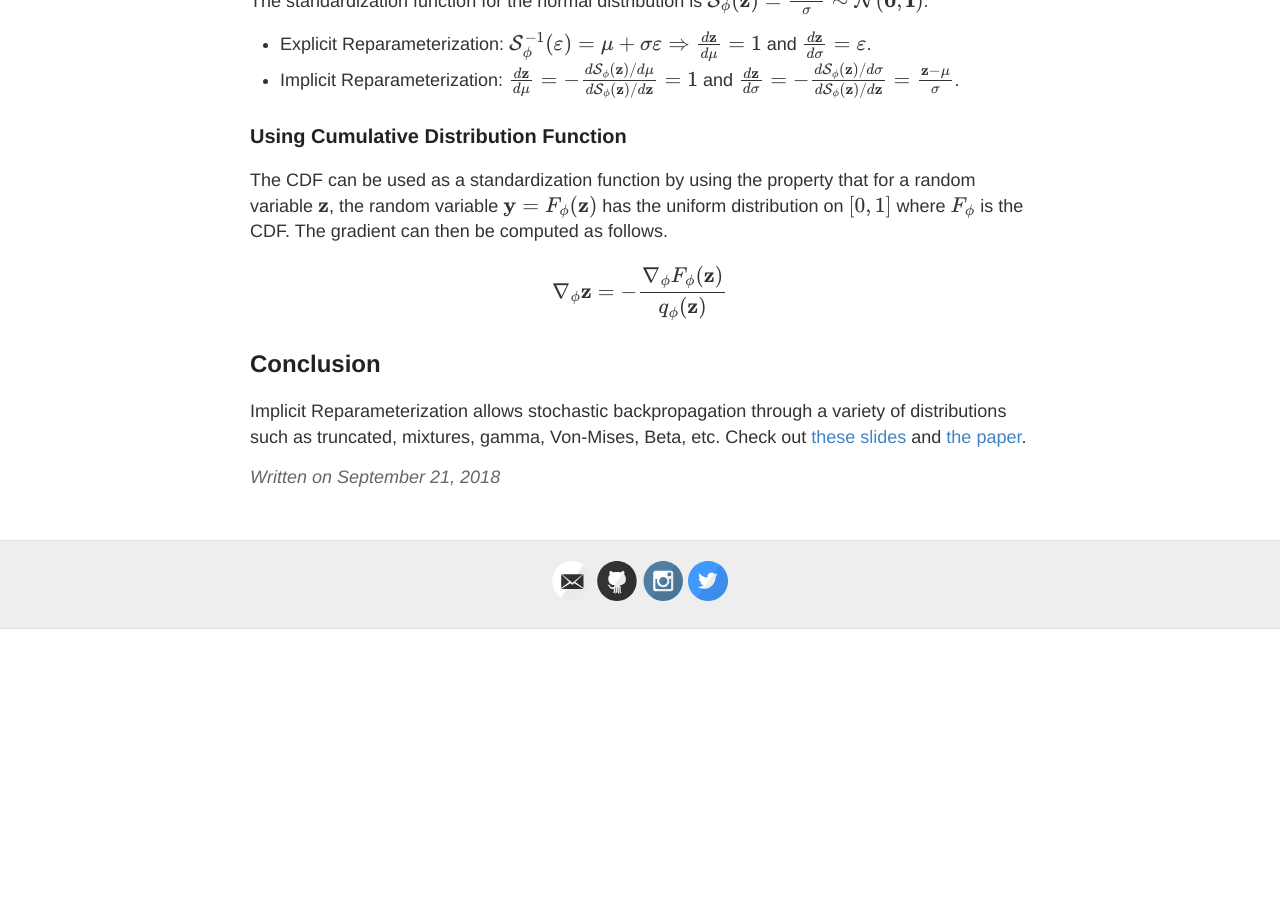
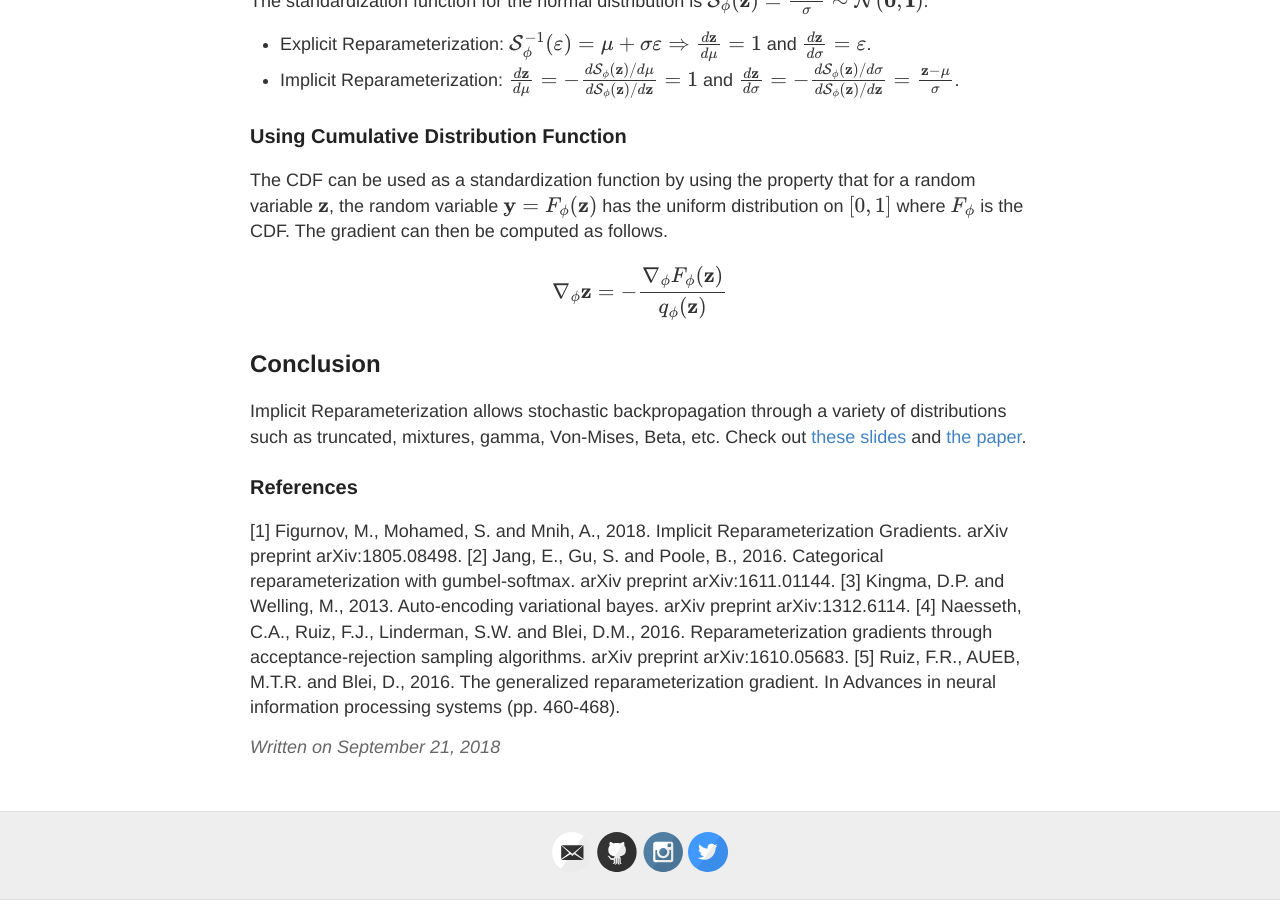
Before and after one commit to abdulfatir/abdulfatir.github.io, a Jekyll site: the page built from _posts/2018-9-21-Implicit-Reparameterization.md, in a window 1280 px wide and 900 px high, scrolled down 1695 px. Built offline with Jekyll 4.4.1, drawn with Linux system fonts in a browser that asks for light colours; formulas are drawn with MathJax 3; before the commit the page ends 2324 px from its top, so only the background shows below that.

Commit message:
Update 2018-9-21-Implicit-Reparameterization.md

```diff
--- a/_posts/2018-9-21-Implicit-Reparameterization.md
+++ b/_posts/2018-9-21-Implicit-Reparameterization.md
@@ -85,5 +85,11 @@ $$
 $$
 
 ## Conclusion
-Implicit Reparameterization allows stochastic backpropagation through a variety of distributions such as truncated, mixtures, gamma, Von-Mises, Beta, etc. Check out [these slides](https://github.com/abdulfatir/abdulfatir.github.io/raw/master/files/pdfs/implicit2018.pdf) and [the paper](https://arxiv.org/abs/1805.08498).
-{: .text-justify}
+Implicit Reparameterization allows stochastic backpropagation through a variety of distributions such as truncated, mixtures, gamma, Von-Mises, Beta, etc. Check out [these slides](http://abdulfatir.github.io/files/pdfs/implicit2018.pdf) and [the paper](https://arxiv.org/abs/1805.08498).
+
+### References
+[1] Figurnov, M., Mohamed, S. and Mnih, A., 2018. Implicit Reparameterization Gradients. arXiv preprint arXiv:1805.08498.
+[2] Jang, E., Gu, S. and Poole, B., 2016. Categorical reparameterization with gumbel-softmax. arXiv preprint arXiv:1611.01144.
+[3] Kingma, D.P. and Welling, M., 2013. Auto-encoding variational bayes. arXiv preprint arXiv:1312.6114.
+[4] Naesseth, C.A., Ruiz, F.J., Linderman, S.W. and Blei, D.M., 2016. Reparameterization gradients through acceptance-rejection sampling algorithms. arXiv preprint arXiv:1610.05683.
+[5] Ruiz, F.R., AUEB, M.T.R. and Blei, D., 2016. The generalized reparameterization gradient. In Advances in neural information processing systems (pp. 460-468).
```
